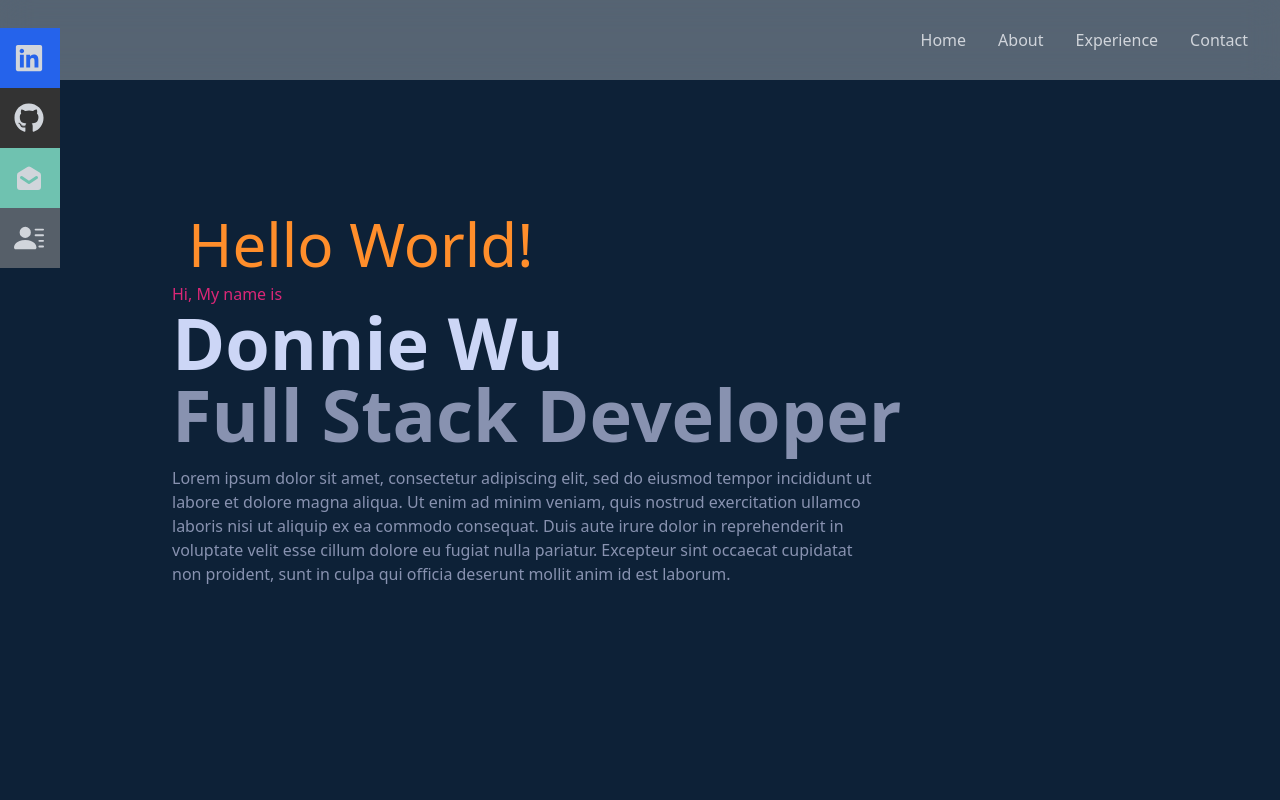
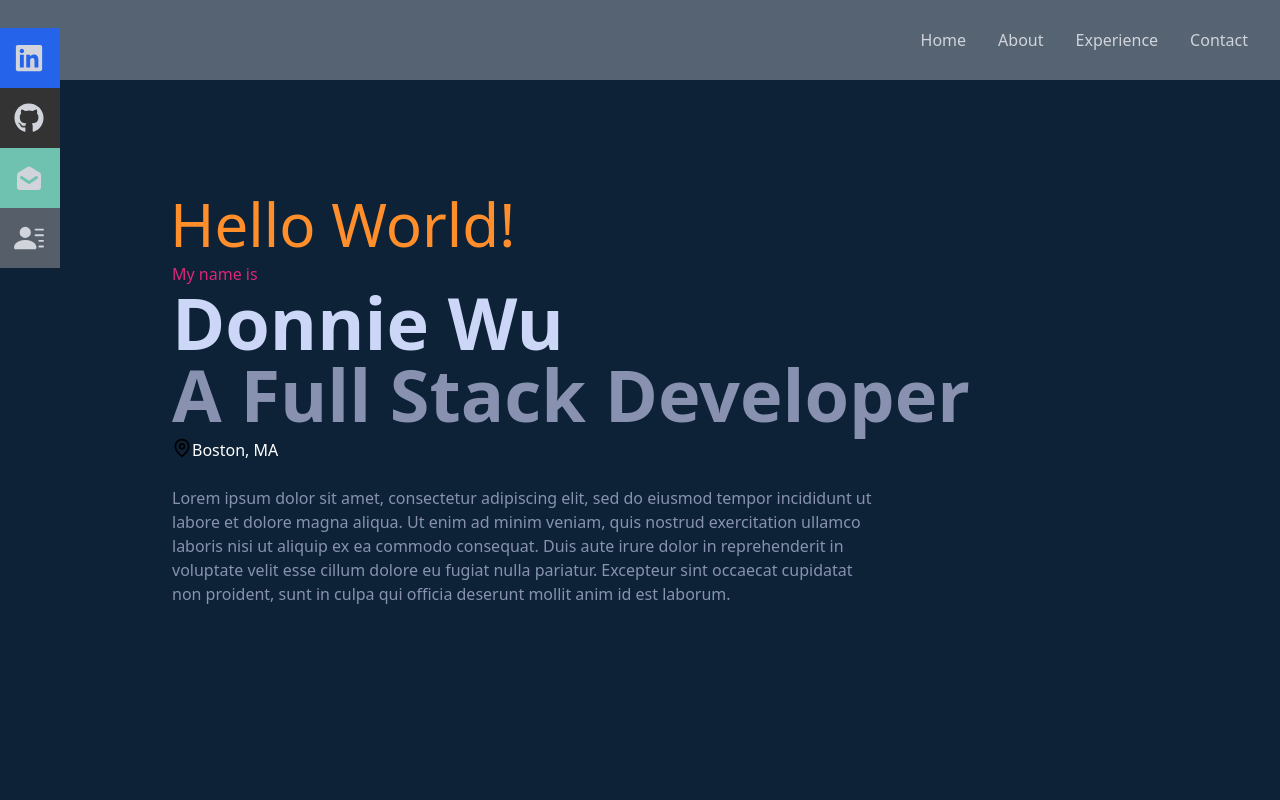
Before and after one commit to DonnyWu/Web_portfoilo, a React (Create React App) app: page / in a window 1280 px wide. Shown: the top 800 px of the page. Built offline with nearby package versions, Linux system fonts and the light colour scheme; what react-native would draw is missing.

Commit message:
Changed dynamic message position, Added location text to 'Home.jsx'

```diff
--- a/src/App.css
+++ b/src/App.css
@@ -48,6 +48,8 @@
   display: inline-flex;
   background-color: transparent;
   /* background: #1a2238; */
+  text-align: left;
+  left: 120px;
 }
 
 .Message .dynamic {
@@ -57,6 +59,8 @@
   background-color: transparent;
   /* background-color: #1a2238; */
   font-size: 10px;
+  left: 120px;
+
 }
 
 .dynamic li {
@@ -70,6 +74,7 @@
   top: 0;
   animation: slide 3s steps(4) 1;
   background-color: transparent;
+  right: 18px;
 }
 
 .dynamic li :after {
--- a/src/components/Contact.jsx
+++ b/src/components/Contact.jsx
@@ -15,7 +15,7 @@ const Contact = () => {
           <p className="text-4xl font-bold inline border-b-4 border-pink-600 text-gray-300">
             Contact
           </p>
-          <p className="text-gray-300 py-4">Send me an email!</p>
+          <p className="text-gray-300 py-4">Send me a message!</p>
         </div>
         <input
           className="p-2 bg-[#ccd6f6]"
--- a/src/components/Home.jsx
+++ b/src/components/Home.jsx
@@ -1,6 +1,6 @@
 import React from "react";
 import { View, Image, StyleSheet } from "react-native";
-import { HiArrowNarrowRight } from "react-icons/hi";
+import { GrLocation } from "react-icons/gr";
 import "../App.css";
 
 const styles = StyleSheet.create({
@@ -31,6 +31,13 @@ const dynamic = StyleSheet.create({
   },
 });
 
+const icon = StyleSheet.create({
+  container:{
+    color: "white",
+    paddingRight: 50
+  }
+})
+
 const Home = () => {
   return (
     <div name="home" className="w-full h-screen bg-[#0d2137]">
@@ -49,25 +56,17 @@ const Home = () => {
             <li>
               <span>مرحبا بالعالم!</span>
             </li>
-            <li>
-              <span>Hallo Welt!</span>
-            </li>
-            <li>
-              <span>안녕하세요!</span>
-            </li>
-            <li>
-              <span>Hej världen!</span>
-            </li>
           </ul>
         </div>
 
-        <p className="text-pink-600">Hi, My name is</p>
+        <p className="text-pink-600">My name is</p>
         <h1 className="text-4xl sm:text-7xl font-bold text-[#ccd6f6]">
           Donnie Wu
         </h1>
         <h2 className="text-4xl sm:text-7xl font-bold text-[#8892b0]">
-          Full Stack Developer
+          A Full Stack Developer
         </h2>
+        <h3 className="flex py-2 text-[white]"><GrLocation style = {icon} size = {20}/>Boston, MA</h3>
         <p className="text-[#8892b0] py-4 max-w-[700px]">
           Lorem ipsum dolor sit amet, consectetur adipiscing elit, sed do
           eiusmod tempor incididunt ut labore et dolore magna aliqua. Ut enim ad
```
